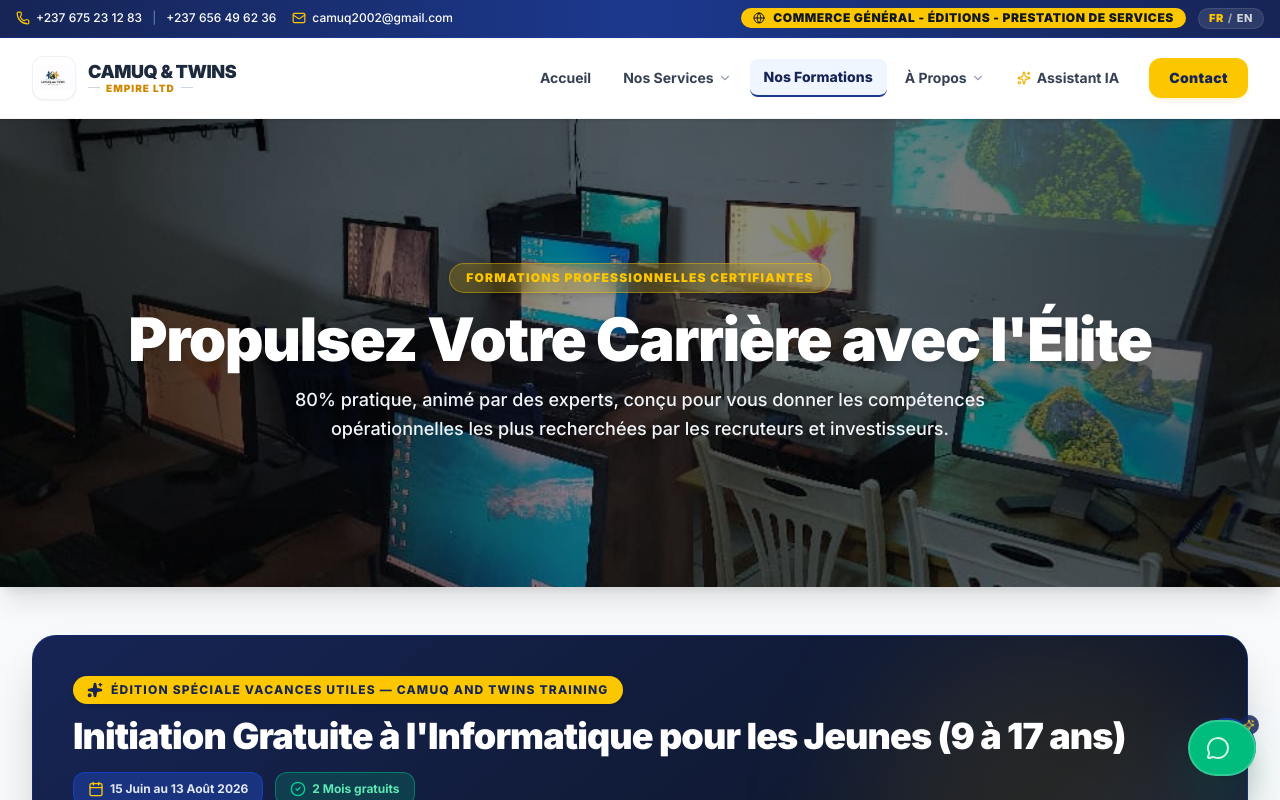
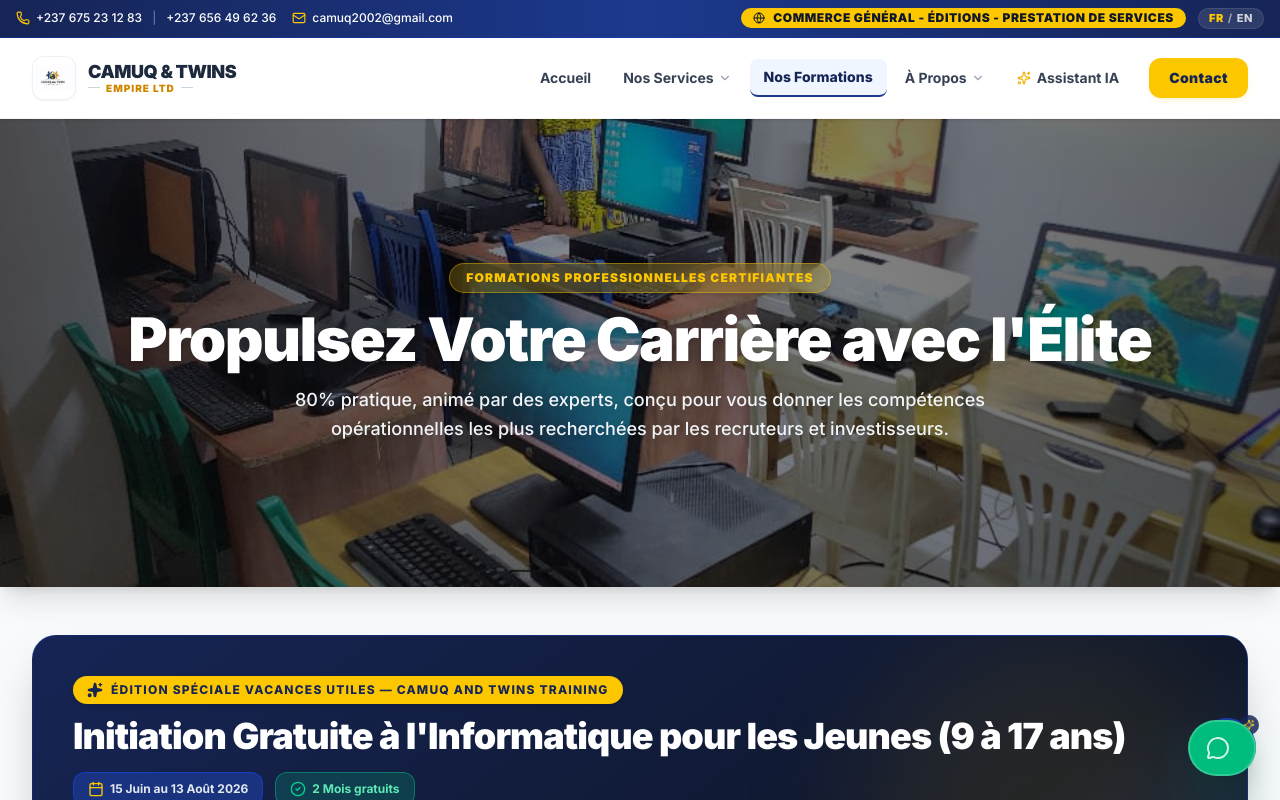
Before and after one commit to Romarichirsein/CAMUQ-TWINS, a React (Vite) app: page /accueil in a window 1280 px wide. Both pictures are taken after a click on the button "DÉCOUVRIR NOS FORMATIONS". Shown: the top 800 px of the page. Built offline with nearby package versions, Linux system fonts and the light colour scheme.

Commit message:
feat: Replace training page hero banner with real CAMUQ training room photo

```diff
--- a/src/components/TrainingPage.tsx
+++ b/src/components/TrainingPage.tsx
@@ -41,8 +41,8 @@
       <div className="relative w-full py-28 sm:py-36 min-h-[380px] sm:min-h-[450px] flex items-center justify-center bg-slate-950 overflow-hidden text-white mb-12 shadow-xl">
         <div className="absolute inset-0 z-0">
           <img
-            src="/images/hero-training.jpg"
-            alt="Nos Formations CAMUQ & TWINS EMPIRE"
+            src="/images/banniere-nos-formations.jpg"
+            alt="Nos Formations CAMUQ & TWINS EMPIRE — Salle informatique équipée"
             className="w-full h-full object-cover object-center transform scale-105 transition-transform duration-1000 opacity-95"
           />
           {/* Lightened overlay so background image is clearly visible */}
```
Also changed, not shown: public/banniere-nos-formations.jpg (added), public/images/banniere-nos-formations.jpg (added).
